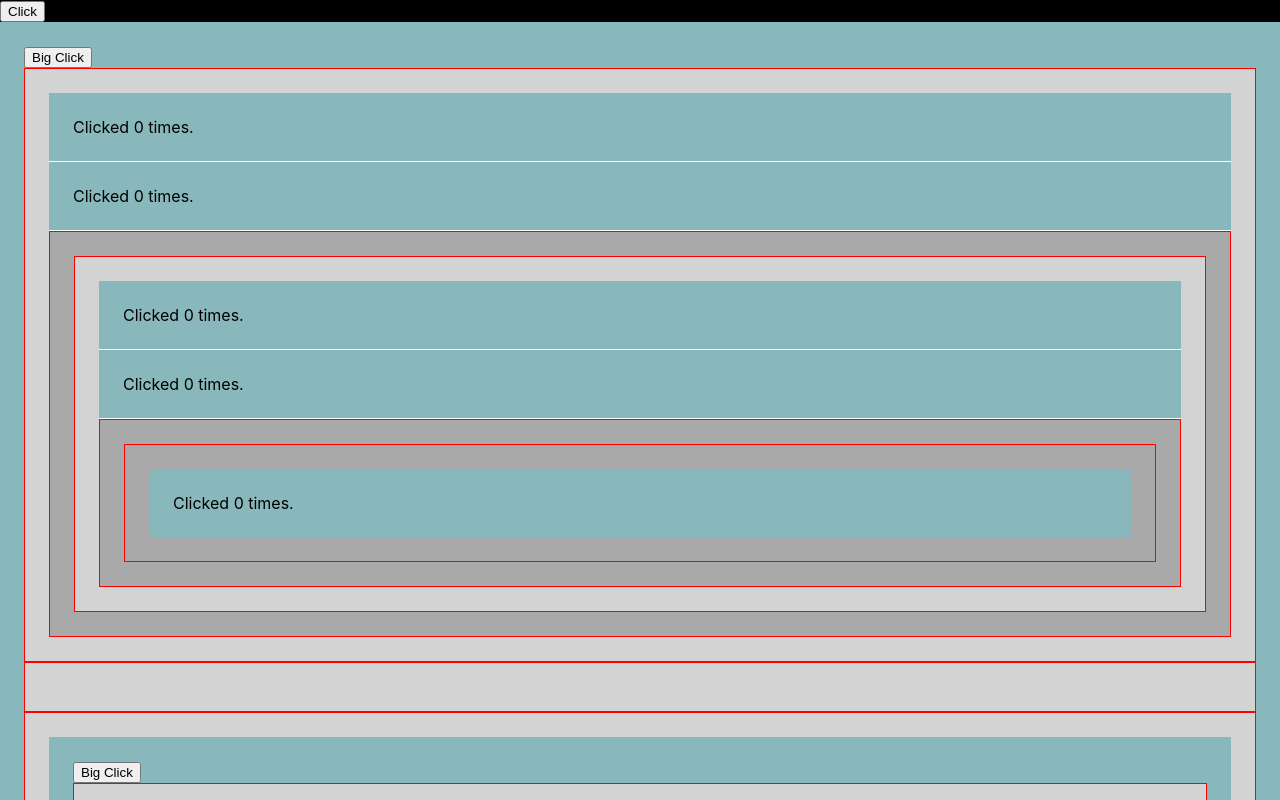
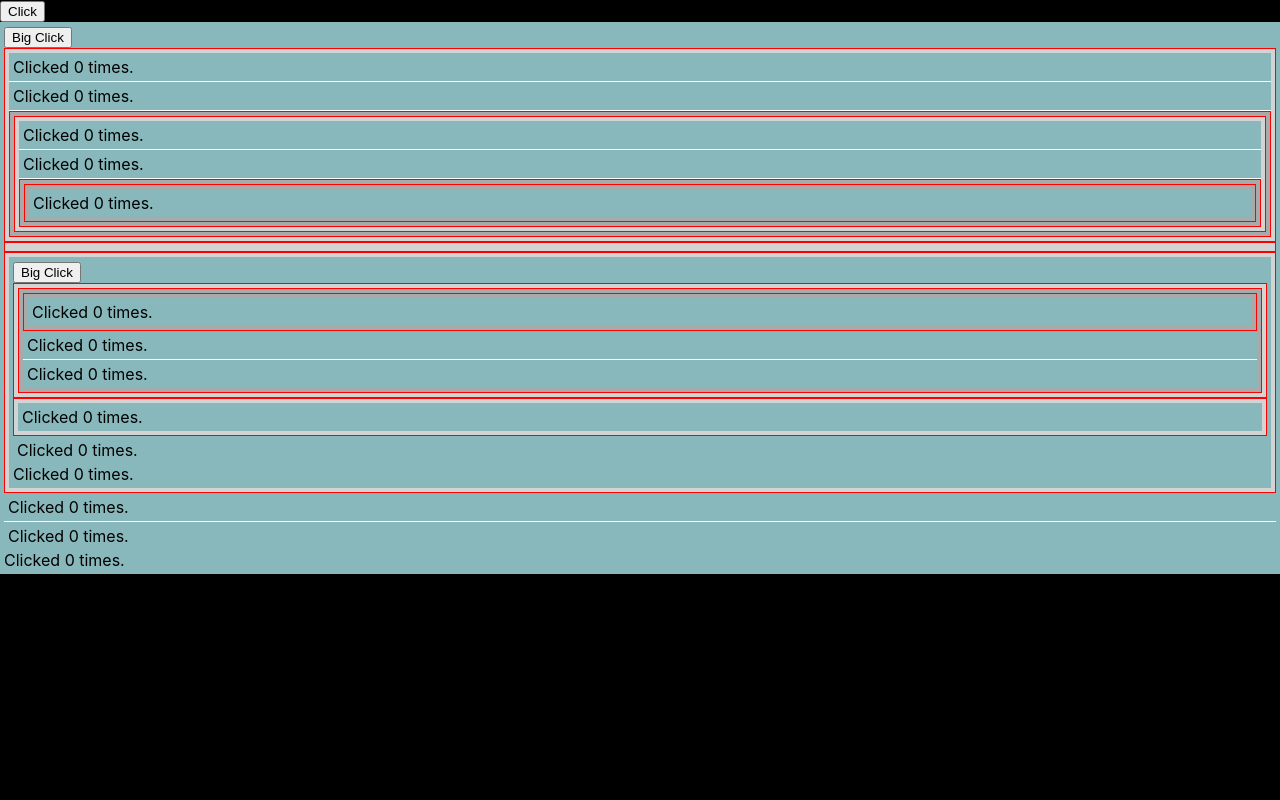
Before and after one commit to StanislavNemytov/react-call-children-methods, a React (Create React App) app: page / in a window 1280 px wide. Shown: the top 800 px of the page. Built offline with nearby package versions, Linux system fonts and the light colour scheme.

Commit message:
Refactoring.

```diff
--- a/src/Components/SomeComponent.jsx
+++ b/src/Components/SomeComponent.jsx
@@ -2,7 +2,6 @@ import React, { Children, cloneElement, isValidElement, useMemo } from "react";
 import isValidateComponent from "../helper";
 
 export default function SomeComponent({ children, childRef }) {
-  console.log("🚀 childRef.length", childRef.length);
   const renderChildren = useMemo(() => {
     return (
       <>
@@ -24,7 +23,7 @@ export default function SomeComponent({ children, childRef }) {
   }, [children, childRef]);
 
   return (
-    <div className="some-component" style={{ padding: 24 }}>
+    <div className="some-component" style={{ padding: 4 }}>
       {children && renderChildren}
     </div>
   );
--- a/src/Components/ValidateComponent.jsx
+++ b/src/Components/ValidateComponent.jsx
@@ -82,12 +82,6 @@ function ValidateComponent({ children }, ref) {
   const [classes, setClasses] = useState(`rendered-${count}`);
 
   useEffect(() => {
-    if (refs.length) {
-      console.log("refs", refs);
-    }
-  }, [refs]);
-
-  useEffect(() => {
     setClasses("");
   }, [count]);
 
@@ -100,7 +94,7 @@ function ValidateComponent({ children }, ref) {
   const withChildren = useMemo(() => renderWithChildren(children), [children]);
 
   return (
-    <div className="val-com" style={{ padding: 24 }}>
+    <div className="val-com" style={{ padding: 4 }}>
       {(children && refs && refs.length && (
         <p>
           <button onClick={callMethodInEachRef}>Big Click</button>
```
